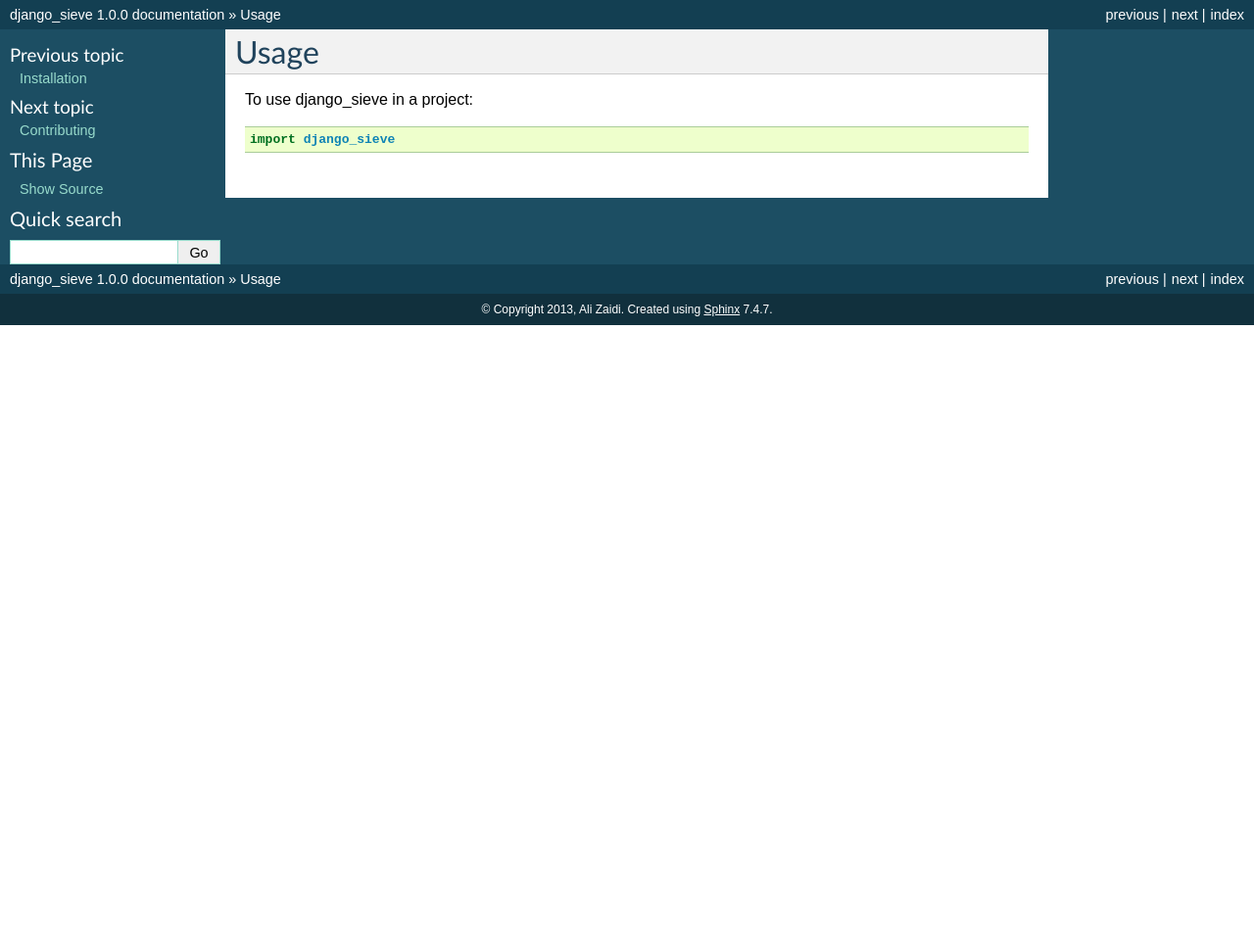
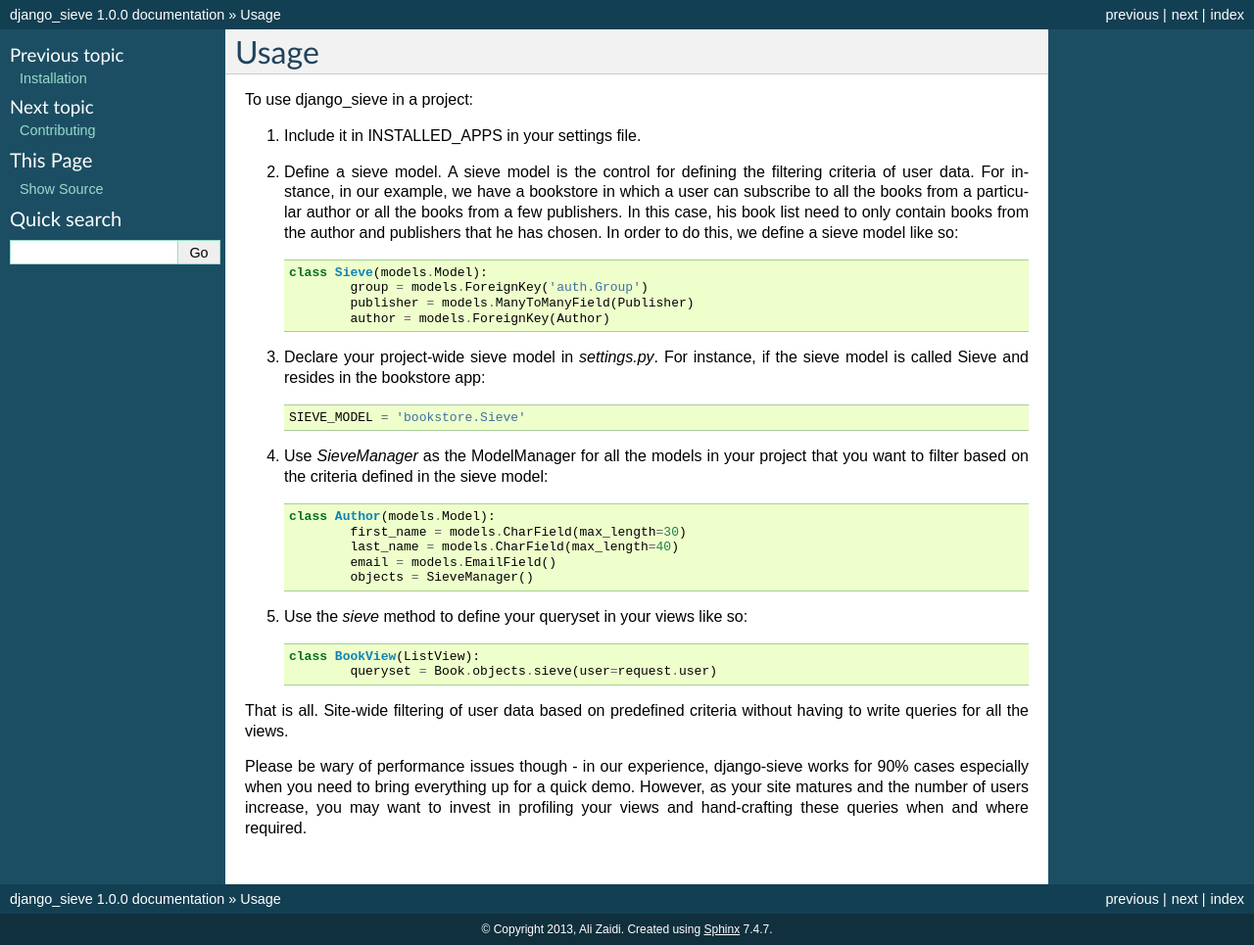
Before and after one commit to alixedi/django_sieve, a Sphinx documentation site: the page built from docs/usage.rst, in a window 1280 px wide. Shown: the whole page at 98% size. Built offline with Sphinx 7.4.7, drawn with Linux system fonts in a browser that asks for light colours; the version number is read from the project's files by our own code; before the commit the page ends 900 px from its top, so only the background shows below that.

Commit message:
Updated usage docs.

```diff
--- a/docs/usage.rst
+++ b/docs/usage.rst
@@ -2,6 +2,34 @@
 Usage
 ========
 
-To use django_sieve in a project::
+To use django_sieve in a project:
 
-	import django_sieve
+1. Include it in INSTALLED_APPS in your settings file.
+
+2. Define a sieve model. A sieve model is the control for defining the filtering criteria of user data. For instance, in our example, we have a bookstore in which a user can subscribe to all the books from a particular author or all the books from a few publishers. In this case, his book list need to only contain books from the author and publishers that he has chosen. In order to do this, we define a sieve model like so: ::
+
+	class Sieve(models.Model):
+		group = models.ForeignKey('auth.Group')
+		publisher = models.ManyToManyField(Publisher)
+		author = models.ForeignKey(Author)
+
+3. Declare your project-wide sieve model in `settings.py`. For instance, if the sieve model is called Sieve and resides in the bookstore app: ::
+
+	SIEVE_MODEL = 'bookstore.Sieve'
+
+4. Use `SieveManager` as the ModelManager for all the models in your project that you want to filter based on the criteria defined in the sieve model: ::
+
+	class Author(models.Model):
+		first_name = models.CharField(max_length=30)
+		last_name = models.CharField(max_length=40)
+		email = models.EmailField()
+		objects = SieveManager()
+
+5. Use the `sieve` method to define your queryset in your views like so: ::
+
+	class BookView(ListView):
+		queryset = Book.objects.sieve(user=request.user)
+
+That is all. Site-wide filtering of user data based on predefined criteria without having to write queries for all the views.
+
+Please be wary of performance issues though - in our experience, django-sieve works for 90% cases especially when you need to bring everything up for a quick demo. However, as your site matures and the number of users increase, you may want to invest in profiling your views and hand-crafting these queries when and where required.
```
